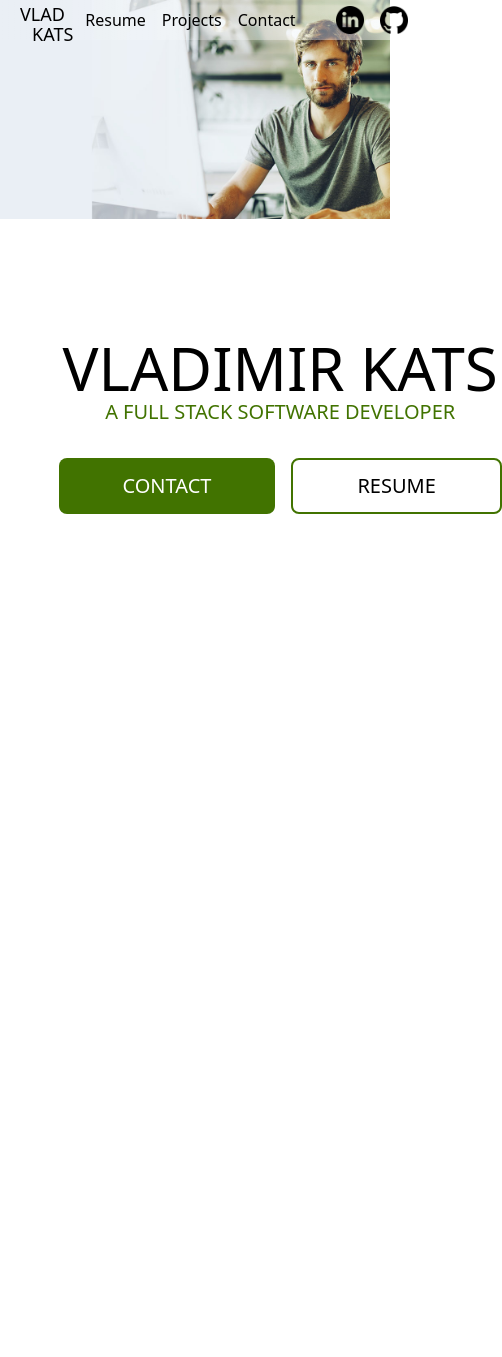
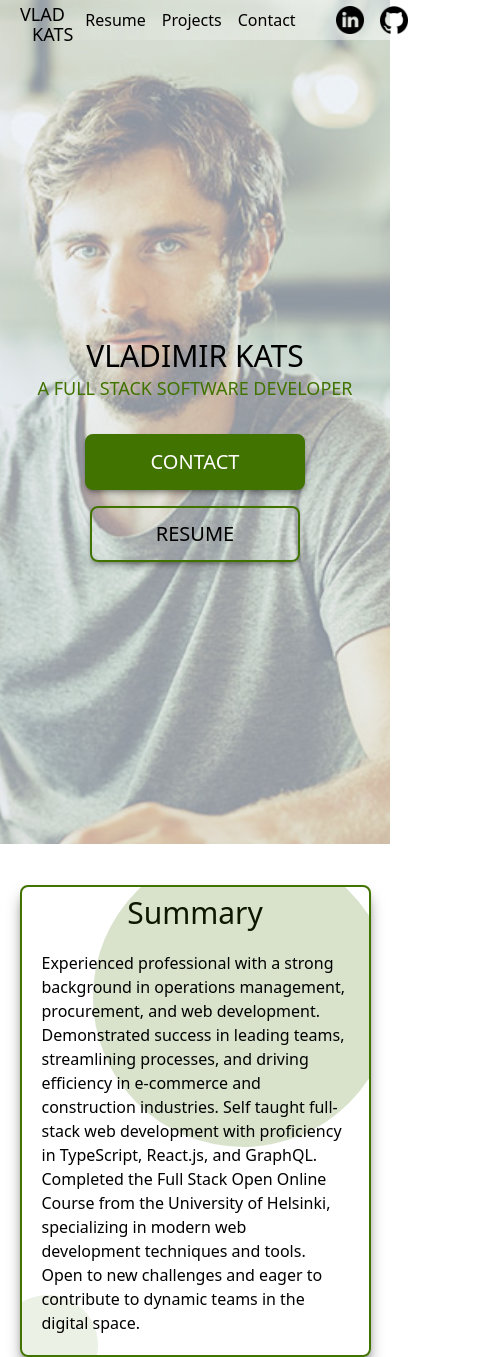
Before and after one commit to vkats90/Portfolio, a React (Vite) app in the folder protfolio/: page / in a window 390 px wide. Shown: the whole page, 502 px wide, since content can reach past the window. Before the commit the page ends 844 px from the top, so only its background shows below. Built offline with nearby package versions, Linux system fonts and the light colour scheme.

Commit message:
home page phone responsive

```diff
--- a/protfolio/src/components/mainBotton.tsx
+++ b/protfolio/src/components/mainBotton.tsx
@@ -1,6 +1,6 @@
-const MainButton = ({ text }: { text: String }) => (
-  <button className="px-16 py-3 text-xl rounded-lg w-fit text-white bg-primary hover:bg-emerald-800 transition-colors duration-200">
-    {text}
-  </button>
-);
-export default MainButton;
+const MainButton = ({ text }: { text: string }) => (
+	<button className="px-16 py-3 text-xl rounded-lg w-fit text-white bg-primary hover:bg-emerald-800 border-2 border-primary shadow-md shadow-black/30 transition-colors duration-200">
+		{text}
+	</button>
+)
+export default MainButton
--- a/protfolio/src/components/secondaryBotto.tsx
+++ /dev/null
@@ -1,6 +0,0 @@
-const SecondaryButton = ({ text }: { text: String }) => (
-  <button className="px-16 py-3 text-xl rounded-lg w-fit text-black border-2 border-primary">
-    {text}
-  </button>
-);
-export default SecondaryButton;
--- /dev/null
+++ b/protfolio/src/components/secondaryButton.tsx
@@ -0,0 +1,6 @@
+const SecondaryButton = ({ text }: { text: string }) => (
+	<button className="px-16 py-3 text-xl rounded-lg w-fit text-black border-2 border-primary shadow-md shadow-black/30">
+		{text}
+	</button>
+)
+export default SecondaryButton
--- a/protfolio/src/pages/home.tsx
+++ b/protfolio/src/pages/home.tsx
@@ -1,23 +1,42 @@
-import BackgroundImage from "../assets/Homepage-bg.jpg";
-import MainButton from "../components/mainBotton";
-import SecondaryButton from "../components/secondaryBotto";
+import BackgroundImage from '../assets/Homepage-bg.jpg'
+import MainButton from '../components/mainBotton'
+import SecondaryButton from '../components/secondaryButton'
 
 const Home = () => {
 	return (
-    <div className="z-0 h-[100vh]">
-      <img src={BackgroundImage} className="absolute top-0 w-full z-0" />
-      <div className="relative z-10 w-fit left-[15%] top-[40%] text-center">
-        <h1 className=" text-6xl">VLADIMIR KATS</h1>
-        <p className="text-xl text-primary font-light">
+		<div className="z-0 h-[100vh] bg-[#EAEFF5]">
+			<img
+				src={BackgroundImage}
+				className="absolute top-0 right-0 h-[100vh] max-w-fit z-0 opacity-40 lg:opacity-100"
+			/>
+			<div className="relative z-10 w-fit md:left-[15%] top-[40%] text-center m-auto md:m-0">
+				<h1 className="text-3xl md:text-6xl">VLADIMIR KATS</h1>
+				<p className="md:text-xl text-lg text-primary font-light">
 					A FULL STACK SOFTWARE DEVELOPER
 				</p>
-        <div className="flex flex-row gap-4 my-8">
+				<div className="flex md:flex-row flex-col gap-4 mt-8 w-full items-center">
 					<MainButton text="CONTACT" />
 					<SecondaryButton text="RESUME" />
 				</div>
 			</div>
+			<div className="relative top-[85%] text-center -mt-14 md:mt-0 mx-auto max-w-[90%] md:max-w-[50%] border-2 shadow-lg shadow-black/50 border-primary rounded-lg  overflow-hidden">
+				<div className=" absolute w-[300px] h-[300px] -top-10 -right-6 bg-primary/20 rounded-full z-0"></div>
+				<div className=" absolute w-[100px] h-[100px] -bottom-10 -left-6 bg-primary/10 rounded-full z-0"></div>
+				<h1 className="text-3xl md:text-4xl mt-2">Summary</h1>
+				<p className="relative p-5 text-left z-10">
+					Experienced professional with a strong background in operations
+					management, procurement, and web development. Demonstrated success in
+					leading teams, streamlining processes, and driving efficiency in
+					e-commerce and construction industries. Self taught full-stack web
+					development with proficiency in TypeScript, React.js, and GraphQL.
+					Completed the Full Stack Open Online Course from the University of
+					Helsinki, specializing in modern web development techniques and tools.
+					Open to new challenges and eager to contribute to dynamic teams in the
+					digital space.
+				</p>
 			</div>
-  );
-};
+		</div>
+	)
+}
 
-export default Home;
+export default Home
```
Also changed, not shown: 1 other file (tests, documents, lock files or other folders). Lines whose indentation alone changed are shown as unchanged.
